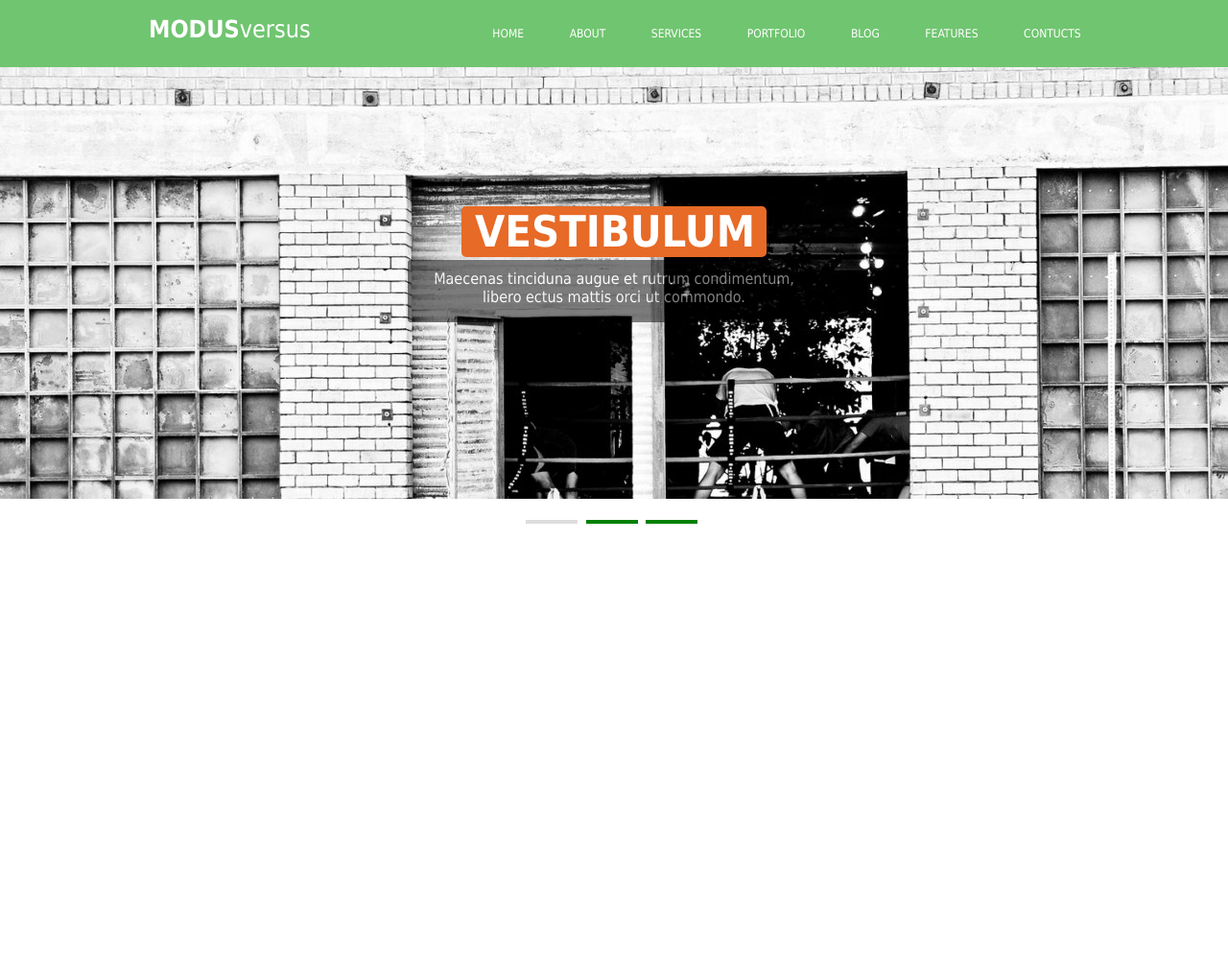
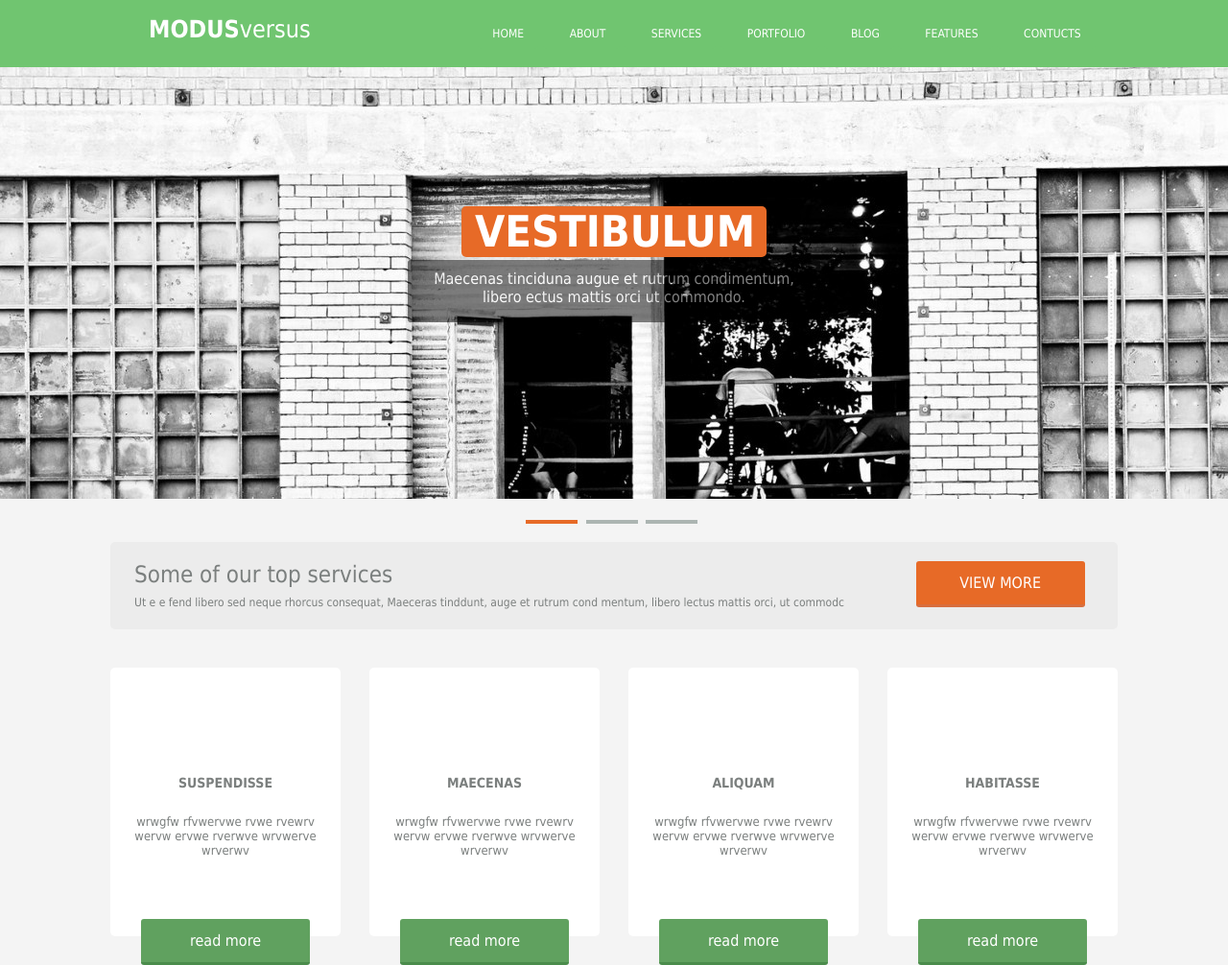
Before and after one commit to UladzislauCharneny/vestibulum, a website: page src/layout/index.html in a window 1280 px wide. Shown: the whole page at 96% size. Before the commit the page ends 800 px from the top, so only its background shows below. Drawn offline with nearby package versions, Linux system fonts and the light colour scheme; files that its build step writes are made by us from their sources; files whose address does not match are found by name.

Commit message:
added services

```diff
--- /dev/null
+++ b/src/css/_services.scss
@@ -0,0 +1,100 @@
+@import 'variables-main';
+
+@mixin service-button($disp, $bg, $brdr,$bg-hover,$brdr-hover){
+	display: $disp;
+	box-sizing: border-box;
+	width: 176px;
+	height: 48px;
+	padding-top: 13px;
+	border-radius: 3px;
+	text-align: center;
+	color: #fff;
+	background-color: $bg;
+	border-bottom: 3px solid $brdr;
+	&:hover {
+		background-color: $bg-hover;
+		border-color: $brdr-hover;
+	}
+}
+
+.services {
+	width: inherit;
+	margin-top: 45px;
+}
+
+.services__wrapper {
+	width: 1050px;
+	margin: auto;
+	color: $gray-main-dark;
+}
+
+.services__introduction {
+	width: initial;
+	padding: 20px 30px 20px 25px;
+	border-radius: 5px;
+	background-color: $gray-main-light;
+}
+
+.introduction__description {
+	display: inline-block;
+	width: 750px;
+}
+
+.introduction__description__header {
+	font-weight: normal;
+}
+
+.introduction__description__paragraf {
+	margin-top: 8px;
+	font-size: 12px;
+}
+
+.button_introduction {
+	@include service-button(inline-block, $orange-main, $orange-main-dark, $green-main, $green-main-dark);
+	margin: 0 0 0 60px;
+	vertical-align: top;
+}
+
+.services__items-wrapper {
+	display: flex;
+	justify-content: space-between;
+	width: inherit;
+	margin-top: 40px;
+}
+
+.services__item {
+	position: relative;
+	display: inline-block;
+	height: 280px;
+	width: 240px;
+	border-radius: 5px;
+	background-color: #FFF;
+}
+
+.item__icon {
+	width: 50px;
+	height: 50px;
+	background-color: white;
+	margin: 50px auto 0px auto;
+}
+
+.item__header {
+	margin-top: 12px;
+	font-size: 14px;
+	text-align: center;
+}
+
+.item__description {
+	margin-top: 25px;
+	padding: 0 10px;
+	font-size: 13px;
+	text-align: center;
+}
+
+.item__button {
+	@include service-button(block, $green-main, $green-main-dark, $orange-main, $orange-main-dark);
+	position: absolute;
+	left: 50%;
+	bottom: -30px;
+	margin-left: -88px;
+}
--- a/src/css/_slider.scss
+++ b/src/css/_slider.scss
@@ -17,7 +17,7 @@
 }
 
 .slider__slides {
-	background-color: #ddd;
+	background-color: $gray-main-light;
 	height: inherit;
 	overflow: hidden;
 	position: relative;
@@ -55,11 +55,11 @@
     height: 4px;
     margin: 0px 4px 0 0px;
     width: 54px;
-    background: green;
+    background: $gray-main;
 }
 
 .slider__label:hover,
 #slide1:checked ~ .slider__controls label:nth-of-type(1),
 #slide2:checked ~ .slider__controls label:nth-of-type(2),
 #slide3:checked ~ .slider__controls label:nth-of-type(3){
-	background: #ddd;}
+	background: $orange-main;}
--- a/src/css/_variables-main.scss
+++ b/src/css/_variables-main.scss
@@ -1,6 +1,12 @@
+$bg-main: #F4F4F4;
+
 $green-main-light: #70c570;
 $green-main: #60A15F;
 $green-main-dark: #4B8C4C;
 
 $orange-main: #E76A27;
 $orange-main-dark: #D86E3E;
+
+$gray-main: #ACB5B2;
+$gray-main-light: #ECECEC;
+$gray-main-dark: #7B7F7E;
--- a/src/css/main.scss
+++ b/src/css/main.scss
@@ -1,9 +1,19 @@
 @import 'slider';
 @import 'z-indexes';
 @import 'header';
+@import 'services';
 
 body{
 	margin: 0;
 	padding: 0;
 	font-family: tahoma;
+	background-color: $bg-main;
 }
+
+h1, h2, h3, p {
+	margin: 0px;
+	padding: 0px;
+}
+a {
+	text-decoration: none;
+}
--- /dev/null
+++ b/src/layout/template/services.html
@@ -0,0 +1,37 @@
+<div class="services">
+	<div class="services__wrapper">
+		<div class="services__introduction">
+			<div class="introduction__description">
+				<h2 class="introduction__description__header">Some of our top services</h2>
+				<p class="introduction__description__paragraf">Ut e e fend libero sed neque rhorcus consequat, Maeceras tinddunt, auge et rutrum cond mentum, libero lectus mattis orci, ut commodc</p>
+			</div>
+			<a class="services__button button_introduction" href="#">VIEW MORE</a>
+		</div>
+		<div class="services__items-wrapper">
+			<div class="services__item">
+				<div class="item__icon"></div>
+				<h3 class="item__header">SUSPENDISSE</h3>
+				<p class="item__description">wrwgfw rfvwervwe rvwe rvewrv wervw ervwe rverwve wrvwerve wrverwv</p>
+				<a href="#" class="item__button">read more</a>
+			</div>
+			<div class="services__item">
+				<div class="item__icon"></div>
+				<h3 class="item__header">MAECENAS</h3>
+				<p class="item__description">wrwgfw rfvwervwe rvwe rvewrv wervw ervwe rverwve wrvwerve wrverwv</p>
+				<a href="#" class="item__button">read more</a>
+			</div>
+			<div class="services__item">
+				<div class="item__icon"></div>
+				<h3 class="item__header">ALIQUAM</h3>
+				<p class="item__description">wrwgfw rfvwervwe rvwe rvewrv wervw ervwe rverwve wrvwerve wrverwv</p>
+				<a href="#" class="item__button">read more</a>
+			</div>
+			<div class="services__item">
+				<div class="item__icon"></div>
+				<h3 class="item__header">HABITASSE</h3>
+				<p class="item__description">wrwgfw rfvwervwe rvwe rvewrv wervw ervwe rverwve wrvwerve wrverwv</p>
+				<a href="#" class="item__button">read more</a>
+			</div>
+		</div>
+	</div>
+</div>
```
Also changed, not shown: src/layout/index.html (+1 -0 lines), build/css/main.css, build/css/slider-description.css (deleted), build/index.html.
